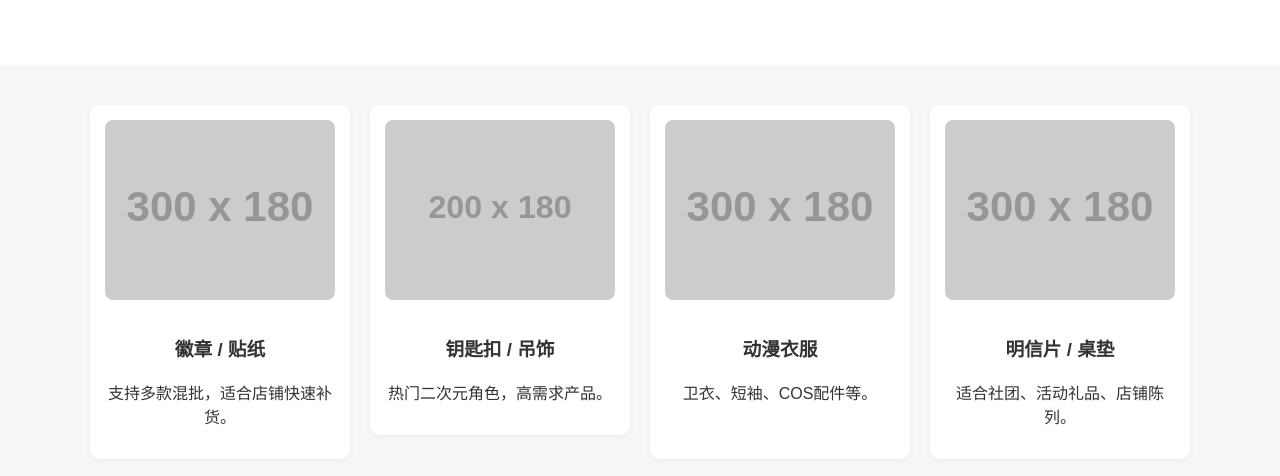
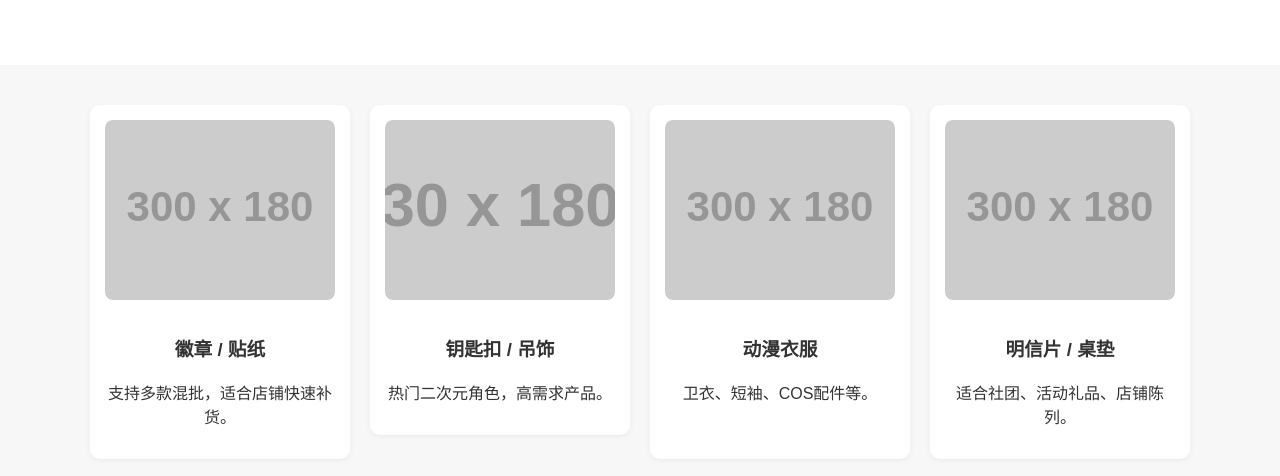
Before and after one commit to Rs173/anime-wholesale, a plain HTML site: page index.html in a window 1280 px wide. Shown: the part 261-737 px from the top of the page. Drawn offline with Linux system fonts and the light colour scheme; placeholder pictures from the web are drawn by us.

Commit message:
Update index.html

```diff
--- a/index.html
+++ b/index.html
@@ -101,7 +101,7 @@
 
  <a href="keychain.html" style="text-decoration:none;color:inherit;">
   <div class="cat-card">
-    <img src="https://via.placeholder.com/200x180?text=Keychain" style="height:180px;object-fit:cover;" />
+    <img src="https://via.placeholder.com/30x180?text=Keychain" style="height:180px;object-fit:cover;" />
     <h3>钥匙扣 / 吊饰</h3>
     <p>热门二次元角色，高需求产品。</p>
   </div>
```
